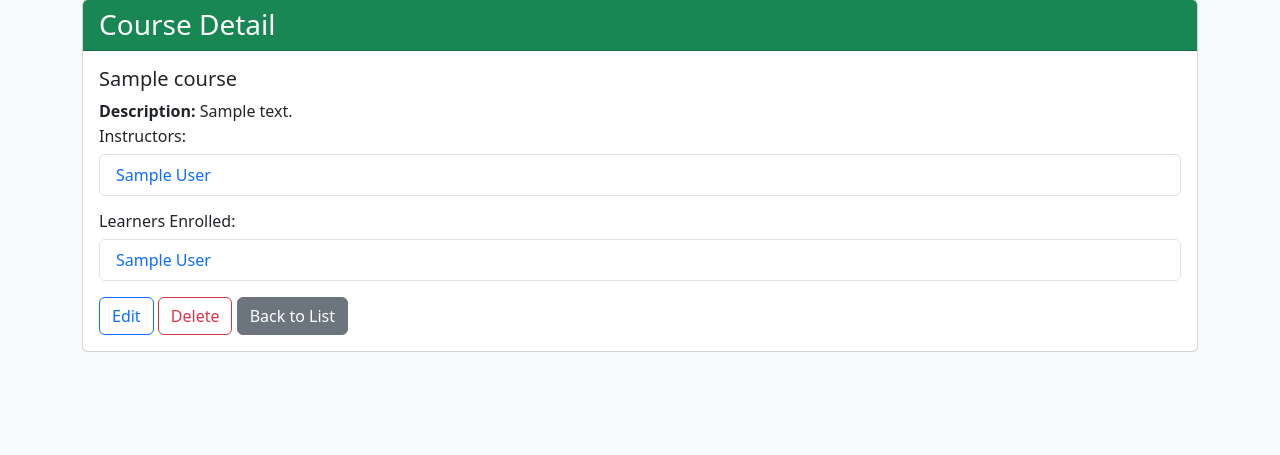
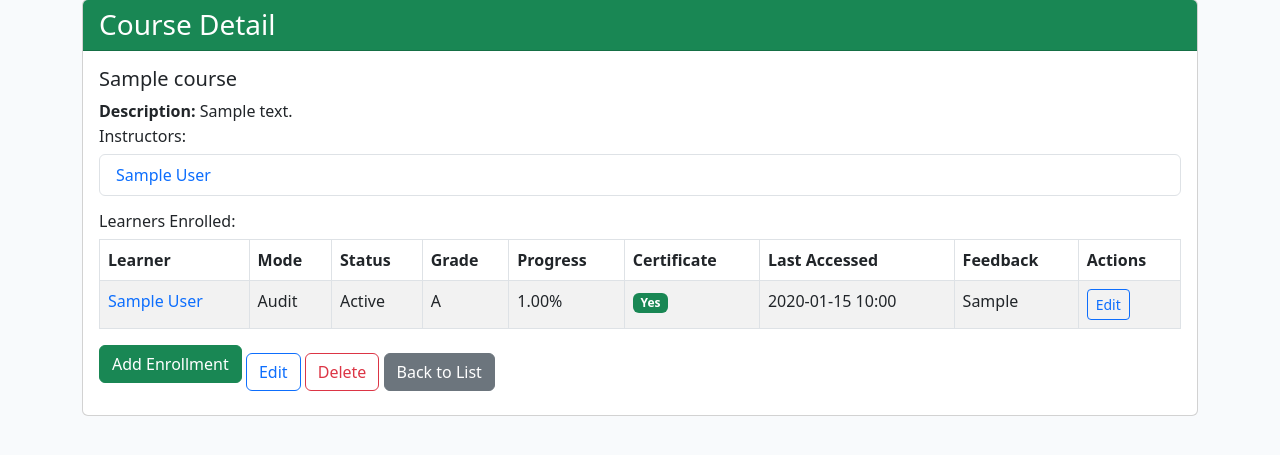
Before and after one commit to rafael-a-g-n/DjangoCRUD, a Django app: template crud/templates/crud/course_detail.html in a window 1280 px wide. Shown: the part 97-552 px from the top of the page. Run offline with Django 4.2, Linux system fonts and the light colour scheme; the template is opened without the code that fills it: values that come from a table or form of the project are taken from there, others are empty; tables that the repository leaves empty hold one stand-in row (values such as "Sample post"); parts of the project's set-up code (start-up, migrations or seed data) failed here and were passed over.

Commit message:
Enhance course detail page with full enrollment management

```diff
--- a/crud/templates/crud/course_detail.html
+++ b/crud/templates/crud/course_detail.html
@@ -18,15 +18,41 @@
       {% endfor %}
     </ul>
     <h6>Learners Enrolled:</h6>
-    <ul class="list-group mb-3">
-      {% for learner in course.learners.all %}
-        <li class="list-group-item">
-          <a href="{% url 'crud:learner_update' learner.id %}" class="text-decoration-none">{{ learner.first_name|escape }} {{ learner.last_name|escape }}</a>
-        </li>
-      {% empty %}
-        <li class="list-group-item text-muted">No learners enrolled.</li>
-      {% endfor %}
-    </ul>
+    <table class="table table-bordered table-striped mb-3">
+      <thead>
+        <tr>
+          <th>Learner</th>
+          <th>Mode</th>
+          <th>Status</th>
+          <th>Grade</th>
+          <th>Progress</th>
+          <th>Certificate</th>
+          <th>Last Accessed</th>
+          <th>Feedback</th>
+          <th>Actions</th>
+        </tr>
+      </thead>
+      <tbody>
+        {% for enrollment in course.enrollment_set.all %}
+        <tr>
+          <td><a href="{% url 'crud:learner_update' enrollment.learner.id %}" class="text-decoration-none">{{ enrollment.learner.first_name|escape }} {{ enrollment.learner.last_name|escape }}</a></td>
+          <td>{{ enrollment.get_mode_display|default:"-"|escape }}</td>
+          <td>{{ enrollment.get_status_display|default:"-"|escape }}</td>
+          <td>{{ enrollment.get_grade_display|default:"-"|escape }}</td>
+          <td>{{ enrollment.progress|default:"-" }}%</td>
+          <td>{% if enrollment.certificate_issued %}<span class="badge bg-success">Yes</span>{% else %}<span class="badge bg-secondary">No</span>{% endif %}</td>
+          <td>{{ enrollment.last_accessed|date:"Y-m-d H:i"|default:"-" }}</td>
+          <td>{{ enrollment.feedback|default:"-"|linebreaksbr|escape }}</td>
+          <td>
+            <a href="{% url 'crud:enrollment_update' enrollment.id %}" class="btn btn-sm btn-outline-primary">Edit</a>
+          </td>
+        </tr>
+        {% empty %}
+        <tr><td colspan="9" class="text-muted">No learners enrolled.</td></tr>
+        {% endfor %}
+      </tbody>
+    </table>
+    <a href="{% url 'crud:enrollment_create' course.id %}" class="btn btn-success mb-3">Add Enrollment</a>
     <a href="{% url 'crud:course_update' course.id %}" class="btn btn-outline-primary">Edit</a>
     <a href="{% url 'crud:course_delete' course.id %}" class="btn btn-outline-danger">Delete</a>
     <a href="{% url 'crud:course_list' %}" class="btn btn-secondary">Back to List</a>
--- a/crud/urls.py
+++ b/crud/urls.py
@@ -17,4 +17,8 @@ urlpatterns = [
     path('learners/<int:pk>/edit/', views.learner_update, name='learner_update'),
     path('learners/<int:pk>/delete/', views.learner_delete, name='learner_delete'),
     path('learners/<int:pk>/', views.learner_detail, name='learner_detail'),
+
+    # Enrollment management
+    path('courses/<int:course_id>/enroll/', views.enrollment_create, name='enrollment_create'),
+    path('enrollments/<int:pk>/edit/', views.enrollment_update, name='enrollment_update'),
 ]
```
